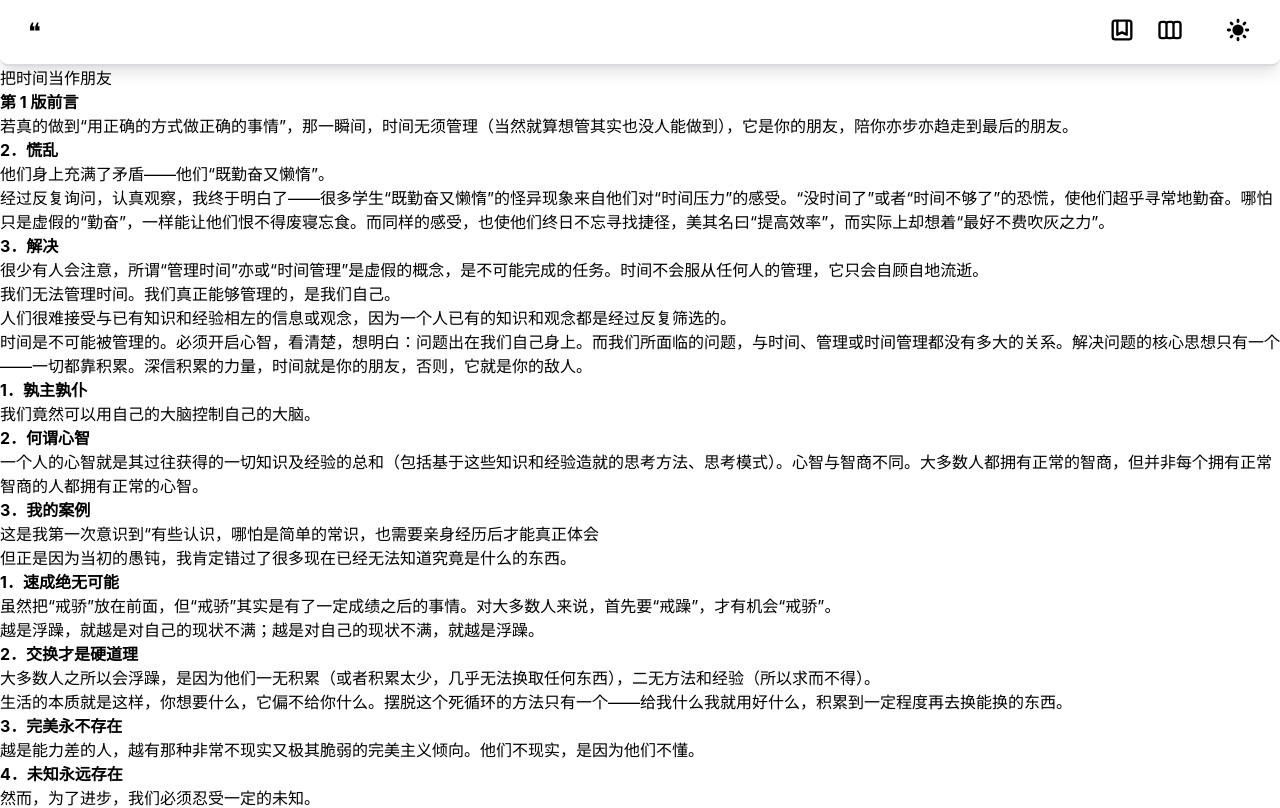
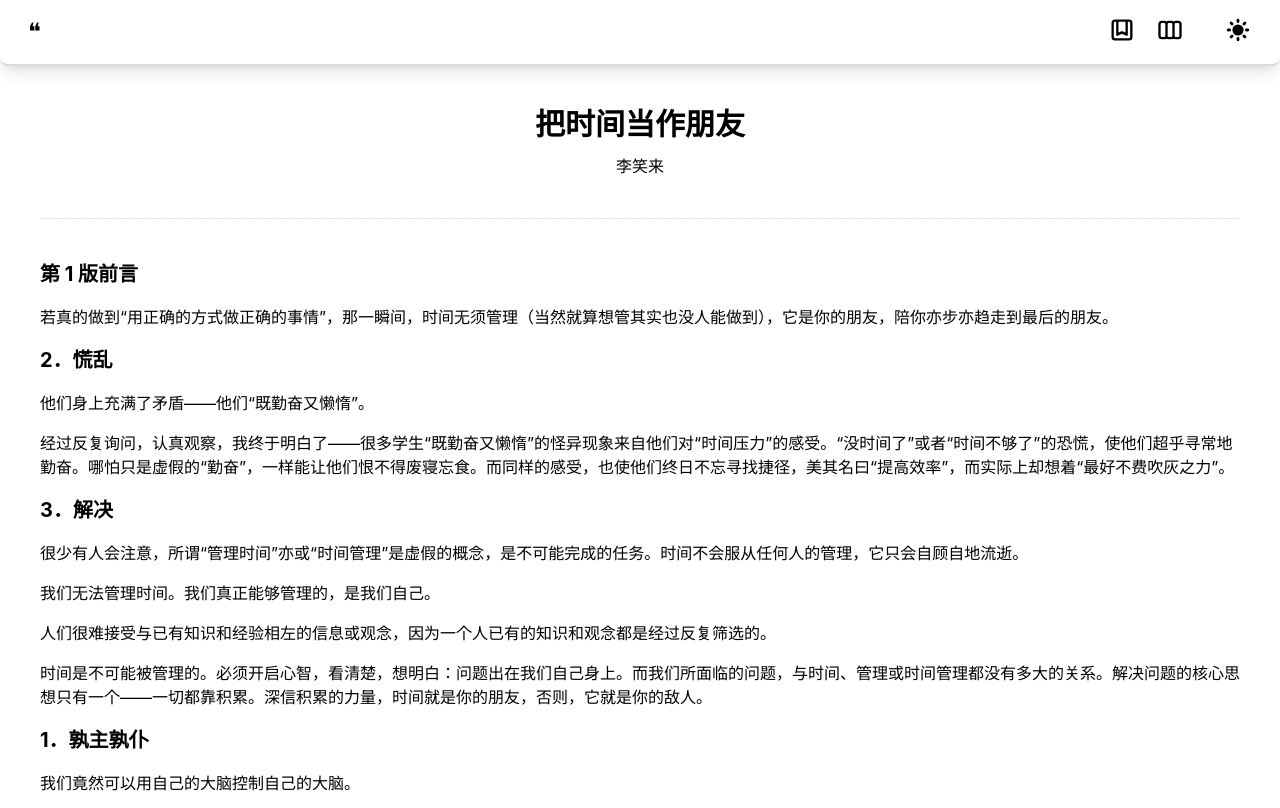
Before and after one commit to JooYoo/next-quote, a Next.js app: page /books/ba-shi-jian-dang-zuo-peng-you in a window 1280 px wide. Shown: the top 808 px of the page. Built offline with nearby package versions, Linux system fonts and the light colour scheme.

Commit message:
style: book-slug

```diff
--- a/pages/books/[slug].tsx
+++ b/pages/books/[slug].tsx
@@ -2,13 +2,56 @@ import fs from 'fs';
 import path from 'path';
 import matter from 'gray-matter';
 import { marked } from 'marked';
+import styleModule from '../../styles/BookDetail.module.scss';
+import React, { useEffect, useState } from 'react';
 
 const BookPage = ({ frontmatter, slug, content }: any) => {
+  const [isVisible, setIsVisible] = useState(false);
+
+  const scrollToTop = () => {
+    window.scrollTo({
+      top: 0,
+      behavior: 'smooth',
+    });
+  };
+
+  useEffect(() => {
+    // Button is displayed after scrolling for 500 pixels
+    const toggleVisibility = () => {
+      if (window.pageYOffset > 500) {
+        setIsVisible(true);
+      } else {
+        setIsVisible(false);
+      }
+    };
+
+    window.addEventListener('scroll', toggleVisibility);
+
+    return () => window.removeEventListener('scroll', toggleVisibility);
+  }, []);
+
   return (
-    <div>
-      <h3>{frontmatter.title}</h3>
-      <h4>{frontmatter.subtitle}</h4>
-      <div dangerouslySetInnerHTML={{ __html: marked(content) }}></div>
+    <div className="p-10">
+      {/* TODO: scroll to top: implement & note */}
+      {/* <div
+        className="fixed border-2 p-2 right-5 bottom-5 bg-red-100"
+        onClick={scrollToTop}
+      >
+        Go up!
+      </div> */}
+      <div className="mb-10">
+        <h3 className="text-center font-black text-3xl">{frontmatter.title}</h3>
+        <h4 className="text-center font-bold text-lg mb-3">
+          {frontmatter.subtitle}
+        </h4>
+        <div className="text-center">{frontmatter.author}</div>
+      </div>
+      <hr className="mb-10" />
+
+      <div
+        className={styleModule.chapter}
+        dangerouslySetInnerHTML={{ __html: marked(content) }}
+      ></div>
     </div>
   );
 };
--- /dev/null
+++ b/styles/BookDetail.module.scss
@@ -0,0 +1,9 @@
+.chapter {
+  & strong {
+    font-size: 20px;
+  }
+
+  p {
+    margin-bottom: 1rem;
+  }
+}
```
